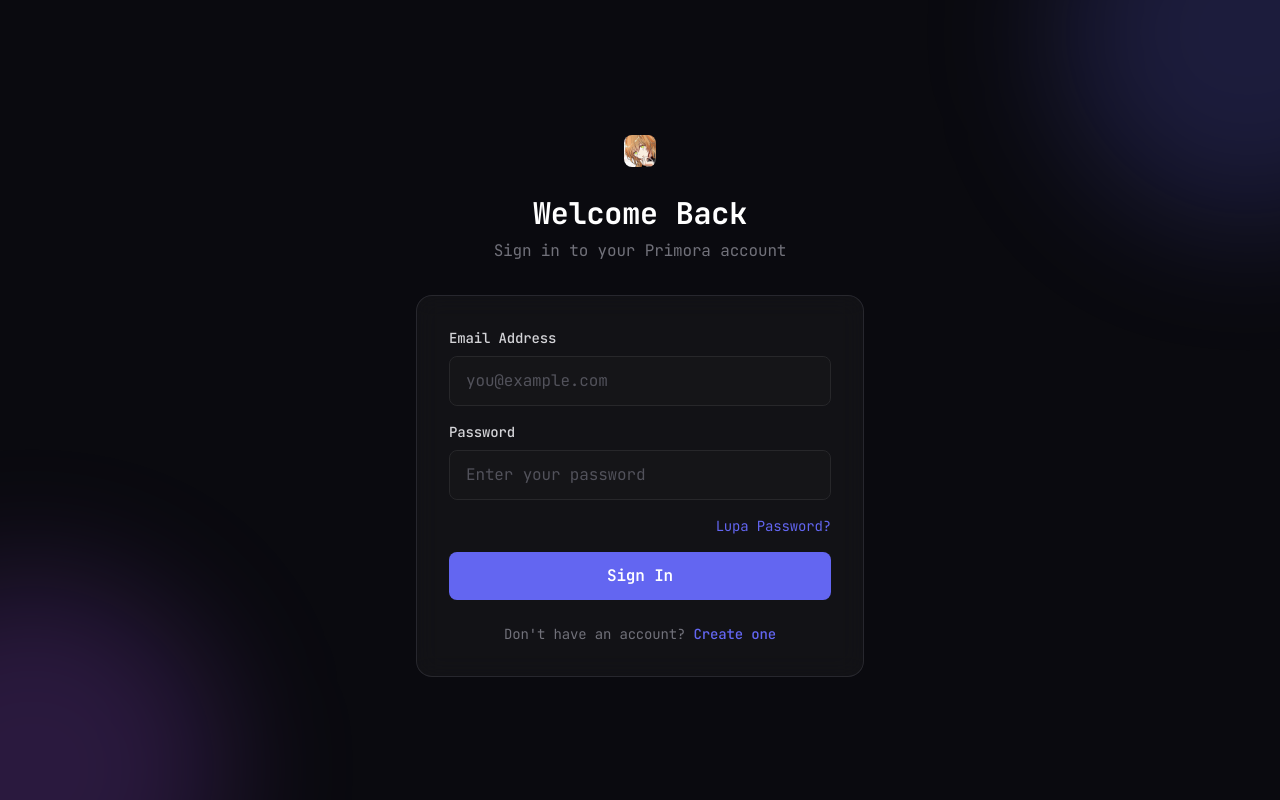
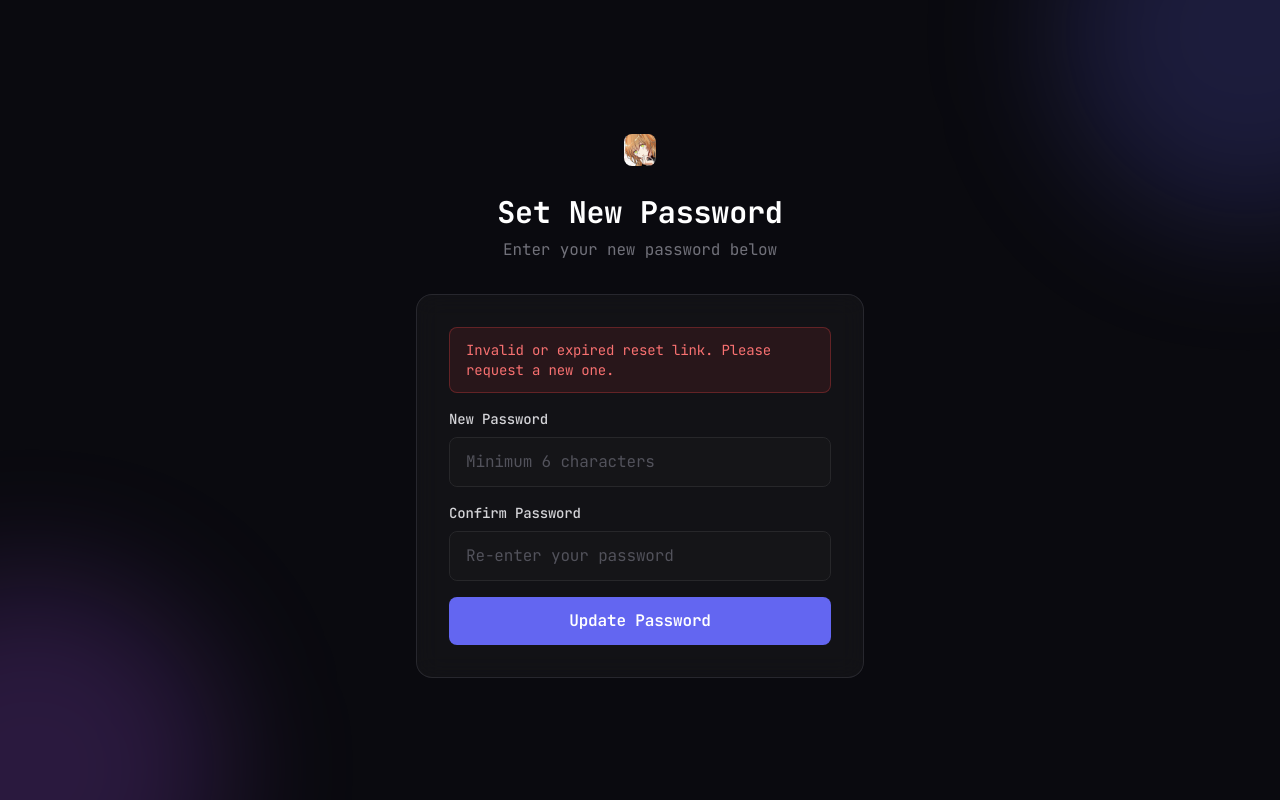
Before and after one commit to neechko/service.app, a React (Vite) app: page /reset-password in a window 1280 px wide. Before the commit this address led to /login. Built offline with nearby package versions, Linux system fonts and the light colour scheme; no server answers.

Commit message:
fix bug forgot password

```diff
--- a/src/App.tsx
+++ b/src/App.tsx
@@ -11,6 +11,7 @@
 import WorkerDashboard from './pages/WorkerDashboard'
 import AdminDashboard from './pages/AdminDashboard'
 import Profile from './pages/Profile'
+import ResetPassword from './pages/ResetPassword'
 
 type Profile = Database['public']['Tables']['profiles']['Row']
 
@@ -203,6 +204,7 @@
         {/* 1. Rute Auth: Jika sudah login, tendang ke home (/) */}
         <Route path="/login" element={user ? <Navigate to="/" /> : <Login />} />
         <Route path="/register" element={user ? <Navigate to="/" /> : <Register />} />
+        <Route path="/reset-password" element={<ResetPassword />} />
 
         {/* 2. Rute Publik/Protected: Jika belum login, tendang ke /login */}
         <Route path="/" element={user ? <Catalog /> : <Navigate to="/login" />} />
--- a/src/pages/Login.tsx
+++ b/src/pages/Login.tsx
@@ -1,52 +1,57 @@
-import { useState, FormEvent, ChangeEvent } from 'react'
-import { supabase } from '../lib/supabase'
-import { Link, useNavigate } from 'react-router-dom'
+import { useState, FormEvent, ChangeEvent } from "react";
+import { supabase } from "../lib/supabase";
+import { Link, useNavigate } from "react-router-dom";
 
 export default function Login() {
-  const [email, setEmail] = useState<string>('')
-  const [password, setPassword] = useState<string>('')
-  const [loading, setLoading] = useState<boolean>(false)
-  const [error, setError] = useState<string>('')
-  const [success, setSuccess] = useState<string>('')
-  const [isForgotPassword, setIsForgotPassword] = useState<boolean>(false)
-  const navigate = useNavigate()
+  const [email, setEmail] = useState<string>("");
+  const [password, setPassword] = useState<string>("");
+  const [loading, setLoading] = useState<boolean>(false);
+  const [error, setError] = useState<string>("");
+  const [success, setSuccess] = useState<string>("");
+  const [isForgotPassword, setIsForgotPassword] = useState<boolean>(false);
+  const navigate = useNavigate();
 
   async function handleLogin(e: FormEvent<HTMLFormElement>) {
-    e.preventDefault()
-    setLoading(true)
-    setError('')
-    setSuccess('')
+    e.preventDefault();
+    setLoading(true);
+    setError("");
+    setSuccess("");
 
     const { error: authError } = await supabase.auth.signInWithPassword({
       email,
       password,
-    })
+    });
 
     if (authError) {
-      setError(authError.message)
-      setLoading(false)
-      return
+      setError(authError.message);
+      setLoading(false);
+      return;
     }
 
-    navigate('/')
+    navigate("/");
   }
 
   async function handleResetPassword(e: FormEvent<HTMLFormElement>) {
-    e.preventDefault()
-    setLoading(true)
-    setError('')
-    setSuccess('')
+    e.preventDefault();
+    setLoading(true);
+    setError("");
+    setSuccess("");
 
-    const { error: resetError } = await supabase.auth.resetPasswordForEmail(email, {
-      redirectTo: window.location.origin, // Akan mengarahkan kembali ke aplikasi setelah klik link
-    })
+    const { error: resetError } = await supabase.auth.resetPasswordForEmail(
+      email,
+      {
+        redirectTo: `${window.location.origin}/reset-password`,
+      },
+    );
 
     if (resetError) {
-      setError(resetError.message)
+      setError(resetError.message);
     } else {
-      setSuccess('Link reset password telah dikirim ke email Anda. Silakan cek inbox/spam.')
+      setSuccess(
+        "Link reset password telah dikirim ke email Anda. Silakan cek inbox/spam.",
+      );
     }
-    setLoading(false)
+    setLoading(false);
   }
 
   return (
@@ -59,15 +64,19 @@
       <div className="relative w-full max-w-md fade-in">
         <div className="text-center mb-8">
           <div className="inline-flex w-14 h-14 rounded-2xl items-center justify-center mb-4">
-            <img src="/favicon.png" alt="" className="w-8 h-8 rounded-lg object-contain" />
+            <img
+              src="/favicon.png"
+              alt=""
+              className="w-8 h-8 rounded-lg object-contain"
+            />
           </div>
           <h1 className="text-3xl font-bold text-white">
-            {isForgotPassword ? 'Reset Password' : 'Welcome Back'}
+            {isForgotPassword ? "Reset Password" : "Welcome Back"}
           </h1>
           <p className="text-zinc-500 mt-2">
             {isForgotPassword
-              ? 'Masukkan email Anda untuk menerima link reset.'
-              : 'Sign in to your Primora account'}
+              ? "Masukkan email Anda untuk menerima link reset."
+              : "Sign in to your Primora account"}
           </p>
         </div>
 
@@ -87,11 +96,15 @@
             // FORM RESET PASSWORD
             <form onSubmit={handleResetPassword} className="space-y-4">
               <div>
-                <label className="block text-sm font-medium text-zinc-300 mb-2">Email Address</label>
+                <label className="block text-sm font-medium text-zinc-300 mb-2">
+                  Email Address
+                </label>
                 <input
                   type="email"
                   value={email}
-                  onChange={(e: ChangeEvent<HTMLInputElement>) => setEmail(e.target.value)}
+                  onChange={(e: ChangeEvent<HTMLInputElement>) =>
+                    setEmail(e.target.value)
+                  }
                   required
                   className="input-modern"
                   placeholder="you@example.com"
@@ -102,11 +115,15 @@
                 disabled={loading}
                 className="w-full bg-primary hover:bg-primary-hover disabled:bg-zinc-800 disabled:text-zinc-600 text-white font-semibold py-3 rounded-lg transition-all duration-200 active:scale-[0.98]"
               >
-                {loading ? 'Mengirim...' : 'Kirim Link Reset'}
+                {loading ? "Mengirim..." : "Kirim Link Reset"}
               </button>
               <button
                 type="button"
-                onClick={() => { setIsForgotPassword(false); setError(''); setSuccess(''); }}
+                onClick={() => {
+                  setIsForgotPassword(false);
+                  setError("");
+                  setSuccess("");
+                }}
                 className="w-full text-center text-sm text-zinc-400 hover:text-white transition mt-4"
               >
                 ← Kembali ke Login
@@ -116,22 +133,30 @@
             // FORM LOGIN BIASA
             <form onSubmit={handleLogin} className="space-y-4">
               <div>
-                <label className="block text-sm font-medium text-zinc-300 mb-2">Email Address</label>
+                <label className="block text-sm font-medium text-zinc-300 mb-2">
+                  Email Address
+                </label>
                 <input
                   type="email"
                   value={email}
-                  onChange={(e: ChangeEvent<HTMLInputElement>) => setEmail(e.target.value)}
+                  onChange={(e: ChangeEvent<HTMLInputElement>) =>
+                    setEmail(e.target.value)
+                  }
                   required
                   className="input-modern"
                   placeholder="you@example.com"
                 />
               </div>
               <div>
-                <label className="block text-sm font-medium text-zinc-300 mb-2">Password</label>
+                <label className="block text-sm font-medium text-zinc-300 mb-2">
+                  Password
+                </label>
                 <input
                   type="password"
                   value={password}
-                  onChange={(e: ChangeEvent<HTMLInputElement>) => setPassword(e.target.value)}
+                  onChange={(e: ChangeEvent<HTMLInputElement>) =>
+                    setPassword(e.target.value)
+                  }
                   required
                   minLength={6}
                   className="input-modern"
@@ -154,15 +179,18 @@
                 disabled={loading}
                 className="w-full bg-primary hover:bg-primary-hover disabled:bg-zinc-800 disabled:text-zinc-600 text-white font-semibold py-3 rounded-lg transition-all duration-200 active:scale-[0.98]"
               >
-                {loading ? 'Signing in...' : 'Sign In'}
+                {loading ? "Signing in..." : "Sign In"}
               </button>
             </form>
           )}
 
           {!isForgotPassword && (
             <div className="mt-6 text-center text-sm text-zinc-500">
-              Don't have an account?{' '}
-              <Link to="/register" className="text-primary hover:text-primary-light font-medium">
+              Don't have an account?{" "}
+              <Link
+                to="/register"
+                className="text-primary hover:text-primary-light font-medium"
+              >
                 Create one
               </Link>
             </div>
@@ -170,5 +198,5 @@
         </div>
       </div>
     </div>
-  )
+  );
 }
--- /dev/null
+++ b/src/pages/ResetPassword.tsx
@@ -0,0 +1,123 @@
+import { useState, FormEvent, ChangeEvent, useEffect } from 'react'
+import { supabase } from '../lib/supabase'
+import { useNavigate } from 'react-router-dom'
+
+export default function ResetPassword() {
+  const [password, setPassword] = useState<string>('')
+  const [confirmPassword, setConfirmPassword] = useState<string>('')
+  const [loading, setLoading] = useState<boolean>(false)
+  const [error, setError] = useState<string>('')
+  const [success, setSuccess] = useState<string>('')
+  const navigate = useNavigate()
+
+  useEffect(() => {
+    // Cek apakah ada hash token di URL (dari link email)
+    const hashParams = new URLSearchParams(window.location.hash.substring(1))
+    const accessToken = hashParams.get('access_token')
+    const type = hashParams.get('type')
+
+    if (type !== 'recovery' || !accessToken) {
+      setError('Invalid or expired reset link. Please request a new one.')
+    }
+  }, [])
+
+  async function handleResetPassword(e: FormEvent<HTMLFormElement>) {
+    e.preventDefault()
+    setLoading(true)
+    setError('')
+    setSuccess('')
+
+    if (password !== confirmPassword) {
+      setError('Passwords do not match')
+      setLoading(false)
+      return
+    }
+
+    if (password.length < 6) {
+      setError('Password must be at least 6 characters')
+      setLoading(false)
+      return
+    }
+
+    const { error: updateError } = await supabase.auth.updateUser({
+      password: password
+    })
+
+    if (updateError) {
+      setError(updateError.message)
+    } else {
+      setSuccess('Password updated successfully! Redirecting to login...')
+      setTimeout(() => navigate('/login'), 2000)
+    }
+
+    setLoading(false)
+  }
+
+  return (
+    <div className="min-h-screen bg-background flex items-center justify-center p-4 relative overflow-hidden">
+      <div className="absolute inset-0 overflow-hidden">
+        <div className="absolute -top-40 -right-40 w-96 h-96 bg-primary/20 rounded-full blur-3xl"></div>
+        <div className="absolute -bottom-40 -left-40 w-96 h-96 bg-purple-500/20 rounded-full blur-3xl"></div>
+      </div>
+
+      <div className="relative w-full max-w-md fade-in">
+        <div className="text-center mb-8">
+          <div className="inline-flex w-14 h-14 rounded-2xl items-center justify-center mb-4">
+            <img src="/favicon.png" alt="" className="w-8 h-8 rounded-lg object-contain" />
+          </div>
+          <h1 className="text-3xl font-bold text-white">Set New Password</h1>
+          <p className="text-zinc-500 mt-2">Enter your new password below</p>
+        </div>
+
+        <div className="glass-card rounded-2xl p-8">
+          {error && (
+            <div className="bg-red-500/10 border border-red-500/30 text-red-400 px-4 py-3 rounded-lg text-sm mb-4">
+              {error}
+            </div>
+          )}
+          {success && (
+            <div className="bg-green-500/10 border border-green-500/30 text-green-400 px-4 py-3 rounded-lg text-sm mb-4">
+              {success}
+            </div>
+          )}
+
+          <form onSubmit={handleResetPassword} className="space-y-4">
+            <div>
+              <label className="block text-sm font-medium text-zinc-300 mb-2">New Password</label>
+              <input
+                type="password"
+                value={password}
+                onChange={(e: ChangeEvent<HTMLInputElement>) => setPassword(e.target.value)}
+                required
+                minLength={6}
+                className="input-modern"
+                placeholder="Minimum 6 characters"
+              />
+            </div>
+
+            <div>
+              <label className="block text-sm font-medium text-zinc-300 mb-2">Confirm Password</label>
+              <input
+                type="password"
+                value={confirmPassword}
+                onChange={(e: ChangeEvent<HTMLInputElement>) => setConfirmPassword(e.target.value)}
+                required
+                minLength={6}
+                className="input-modern"
+                placeholder="Re-enter your password"
+              />
+            </div>
+
+            <button
+              type="submit"
+              disabled={loading}
+              className="w-full bg-primary hover:bg-primary-hover disabled:bg-zinc-800 disabled:text-zinc-600 text-white font-semibold py-3 rounded-lg transition-all duration-200 active:scale-[0.98]"
+            >
+              {loading ? 'Updating...' : 'Update Password'}
+            </button>
+          </form>
+        </div>
+      </div>
+    </div>
+  )
+}
```
